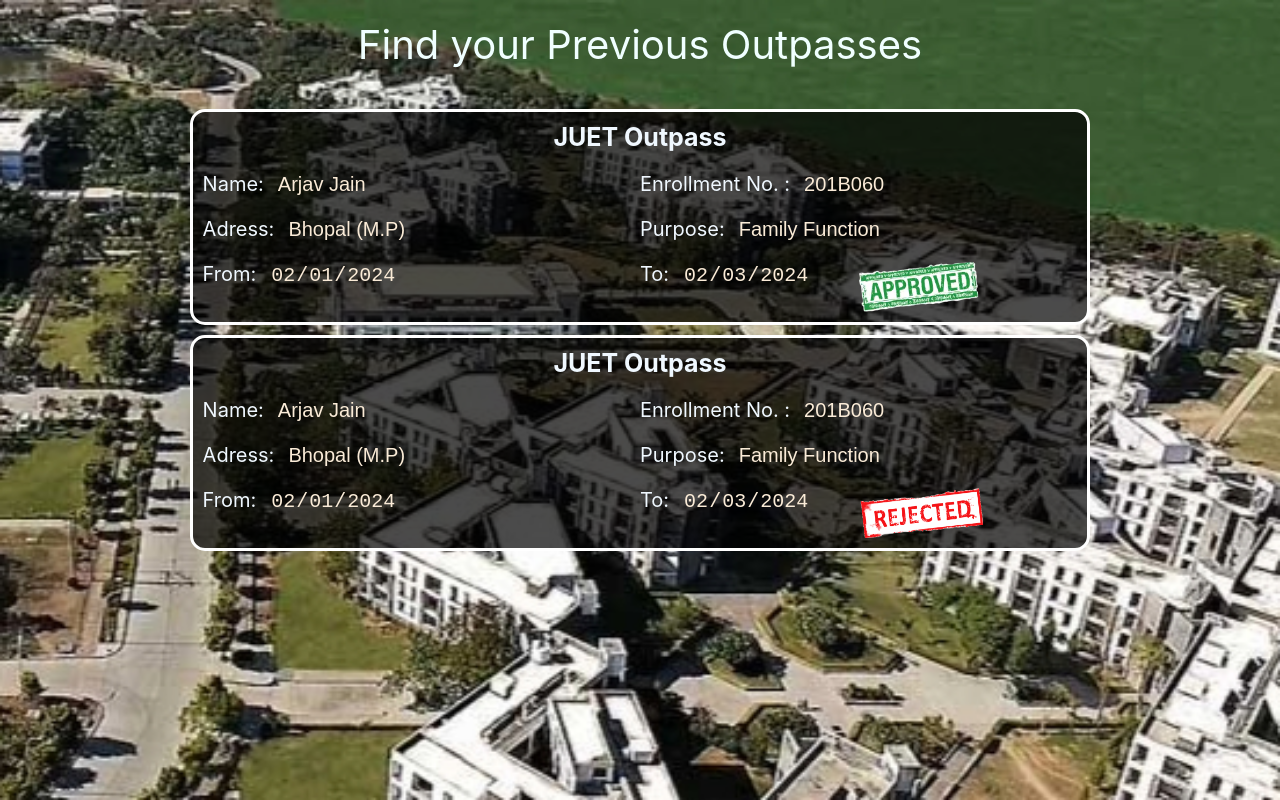
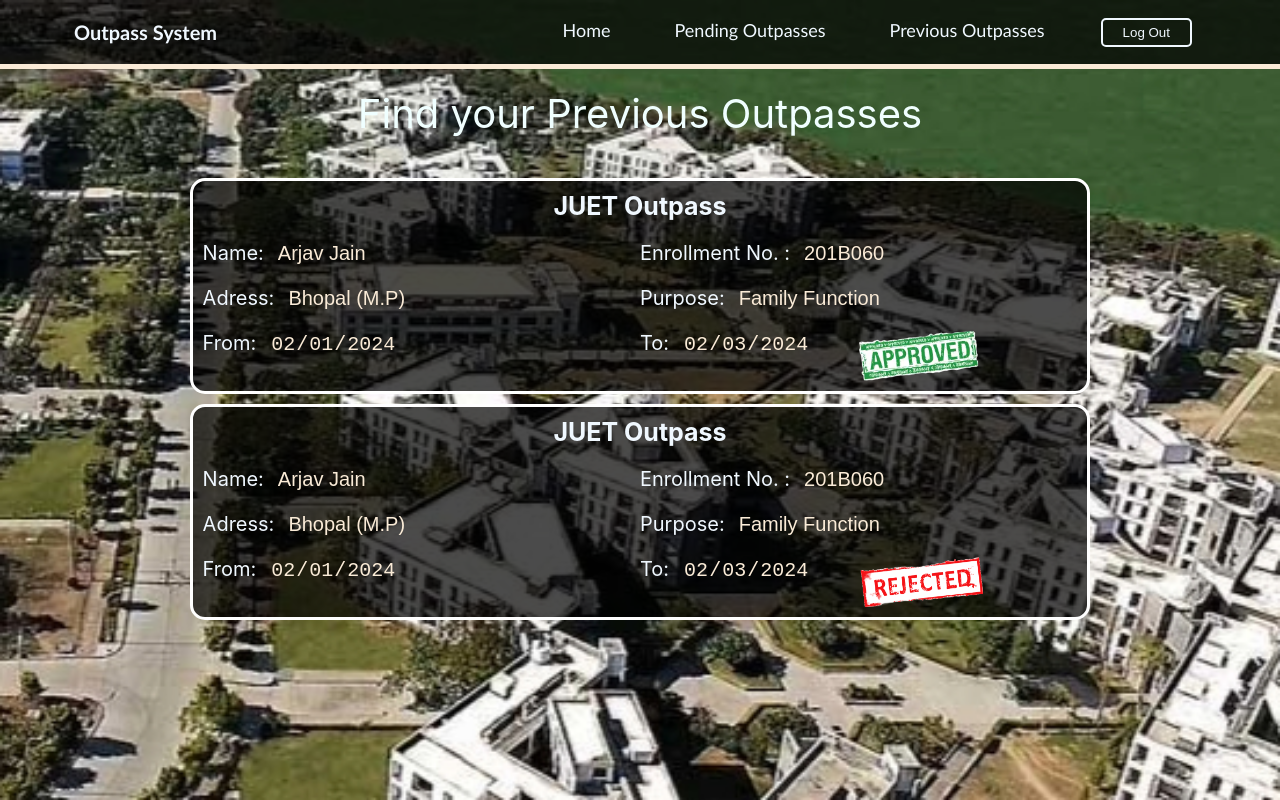
Before and after one commit to github-arjav/College-Outpass-System, a React (Create React App) app in the folder client/: page /WardenPrevOutpasses in a window 1280 px wide. Built offline with nearby package versions, Linux system fonts and the light colour scheme.

Commit message:
Added navbar for better navigation

```diff
--- a/client/src/AllRoutes.jsx
+++ b/client/src/AllRoutes.jsx
@@ -19,6 +19,8 @@ import RejectedOutpassDetails from "./Pages/OutpassDetails/RejectedOutpassDetail
 import PendingOutpassDetails from "./Pages/OutpassDetails/PendingOutpassDetails";
 import WardenPendingOutpassDetails from "./Pages/OutpassDetails/WardenPendingOutpassDetails";
 import WardenPrevOutpasses from "./Pages/PreviousOutpasses/WardenPrevOutpasses";
+import WardenNavbar from "./Components/Navbar/WardenNavbar";
+import StudentNavbar from "./Components/Navbar/StudentNavbar";
 
 const AllRoutes = () => {
     return(
@@ -41,6 +43,8 @@ const AllRoutes = () => {
             <Route path="/PendingOutpassDetails" element={<PendingOutpassDetails/>}/>
             <Route path="/WardenPendingOutpassDetails" element={<WardenPendingOutpassDetails/>}/>
             <Route path="/WardenPrevOutpasses" element={<WardenPrevOutpasses/>}/>
+            <Route path="WardenNavbar" element={<WardenNavbar/>}/>
+            <Route path="StudentNavbar" element={<StudentNavbar/>}/>
         </Routes>
     )
 }
--- /dev/null
+++ b/client/src/Components/Navbar/Navbar.css
@@ -0,0 +1,54 @@
+.navbar{
+    top: 0;
+    width: 100%;
+    border-bottom: solid 5px antiquewhite;
+    display: flex;
+    align-items: center;
+    justify-content: space-between;
+    padding: 0 4rem;
+    position: sticky;
+    background-color: rgb(0,0,0);
+    background-color: rgba(0,0,0, 0.7);
+    color: aliceblue;
+}
+
+
+.nav-item{
+    font-family: 'Gill Sans', 'Gill Sans MT', Calibri, 'Trebuchet MS', sans-serif;
+    font-size: 18px;
+}
+
+.nav-text{
+    font-size: 20px;
+    font-weight: bold;
+    padding: 0 10px;
+}
+
+.content-i{
+    text-decoration: none;
+    color: aliceblue;
+    padding: 5px 8px;
+    cursor: pointer;
+    margin: 0 1.5rem;
+    transition: 0.2s;
+}
+
+.content-i:hover{
+    border-bottom: solid 2px aliceblue;
+    transition: 0.2s;
+}
+
+.logout{
+    padding: 5px 20px;
+    border: solid 2px;
+    border-radius: 5px;
+    color: aliceblue;
+    background: transparent;
+    transition: 0.3s;
+}
+
+.logout:hover{
+    background: aliceblue;
+    color: black;
+    transition: 0.3s;
+}
--- /dev/null
+++ b/client/src/Components/Navbar/StudentNavbar.jsx
@@ -0,0 +1,28 @@
+import React from 'react'
+import {Link, useNavigate} from 'react-router-dom'
+
+import './Navbar.css'
+
+const StudentNavbar = () => {
+
+    const navigate = useNavigate()
+
+    const handleLogout = () => {
+      navigate('/')
+    }
+
+  return (
+    <div className="navbar">
+        <div className="nav-item nav-text"><p>Outpass System</p></div>
+        <div className="nav-item nav-links">
+          <Link to='/StudentHomePage' className='content-i'>Home</Link>
+          <Link to='/Form' className="content-i">Apply for Outpass</Link>
+          <Link to='/StudentPendingOutpasses' className="content-i">Pending Outpasses</Link>
+          <Link to='/StudentPrevOutpasses' className='content-i'>Previous Outpasses</Link>
+          <button className="content-i logout" onClick={handleLogout}>Log Out</button>
+        </div>
+    </div>
+  )
+}
+
+export default StudentNavbar
--- /dev/null
+++ b/client/src/Components/Navbar/WardenNavbar.jsx
@@ -0,0 +1,27 @@
+import React from 'react'
+import {Link, useNavigate} from 'react-router-dom'
+
+import './Navbar.css'
+
+const WardenNavbar = () => {
+
+  const navigate = useNavigate()
+
+  const handleLogout = () => {
+    navigate('/')
+  }
+
+  return (
+    <div className="navbar">
+        <div className="nav-item nav-text"><p>Outpass System</p></div>
+        <div className="nav-item nav-links">
+          <Link to='/WardenHomePage' className='content-i'>Home</Link>
+          <Link to='/WardenPendingOutpasses' className="content-i">Pending Outpasses</Link>
+          <Link to='/WardenPrevOutpasses' className='content-i'>Previous Outpasses</Link>
+          <button className="content-i logout" onClick={handleLogout}>Log Out</button>
+        </div>
+    </div>
+  )
+}
+
+export default WardenNavbar
--- a/client/src/Pages/OutpassForm/Form.css
+++ b/client/src/Pages/OutpassForm/Form.css
@@ -158,3 +158,10 @@
     grid-column: 3 / span 4;
     color: greenyellow;
 }
+
+.nav-bar{
+    position: absolute;
+    top: 0;
+    width: 100%;
+    z-index: 2;
+}
--- a/client/src/Pages/OutpassForm/Form.jsx
+++ b/client/src/Pages/OutpassForm/Form.jsx
@@ -1,6 +1,7 @@
 import React, { useState } from "react";
 
 import "./Form.css"
+import StudentNavbar from "../../Components/Navbar/StudentNavbar";
 
 const Form = () => {
 
@@ -19,6 +20,7 @@ const Form = () => {
     return(
         <div className="form">
             <div className="bimage"></div>
+            <div className="nav-bar"><StudentNavbar/></div>
             <div className="form-box">
                 <form className="outpass-form" onSubmit={handleApply}>
                     <p className="form-text">Fill out this form to apply for outpass</p>
--- a/client/src/Pages/PendingOutpasses/StudentPendingOutpasses.jsx
+++ b/client/src/Pages/PendingOutpasses/StudentPendingOutpasses.jsx
@@ -1,12 +1,14 @@
 import React from "react";
 
 import StudentAppliedOutpass from "../../Components/Outpasses/StudentAppliedOutpass"
+import StudentNavbar from "../../Components/Navbar/StudentNavbar"
 
 import "./StudentPendingOutpasses.css"
 
 const StudentPendingOutpasses = () => {
     return(
         <div className="s-pending">
+            <StudentNavbar/>
             <h1>Find your Pending Outpasses</h1>
             <div className="outpasses">
                 <StudentAppliedOutpass />
--- a/client/src/Pages/PendingOutpasses/WardenPendingOutpasses.jsx
+++ b/client/src/Pages/PendingOutpasses/WardenPendingOutpasses.jsx
@@ -1,12 +1,14 @@
 import React from "react";
 
 import WardenPendingOutpass from "../../Components/Outpasses/WardenPendingOutpass"
+import WardenNavbar from "../../Components/Navbar/WardenNavbar";
 
 import "./WardenPendingOutpasses.css"
 
 const WardenPendingOutpasses = () => {
     return(
         <div className="w-pending">
+            <WardenNavbar/>
             <h1>Find your Pending Outpasses</h1>
             <div className="woutpasses">
                 <WardenPendingOutpass/>
--- a/client/src/Pages/PreviousOutpasses/StudentPrevOutpasses.jsx
+++ b/client/src/Pages/PreviousOutpasses/StudentPrevOutpasses.jsx
@@ -2,12 +2,14 @@ import React from "react";
 
 import StudentApprovedOutpass from "../../Components/Outpasses/StudentApprovedOutpass"
 import StudentRejectedOutpass from "../../Components/Outpasses/StudentRejectedOutpass"
+import StudentNavbar from "../../Components/Navbar/StudentNavbar"
 
 import "./StudentPrevOutpasses.css"
 
 const StudentPrevOutpasses = () => {
     return(
         <div className="s-prev">
+            <StudentNavbar/>
             <h1>Find your Previous Applied Outpasses</h1>
             <div className="outpasses">
                 <StudentApprovedOutpass/>
--- a/client/src/Pages/PreviousOutpasses/WardenPrevOutpasses.jsx
+++ b/client/src/Pages/PreviousOutpasses/WardenPrevOutpasses.jsx
@@ -2,12 +2,14 @@ import React from "react";
 
 import StudentApprovedOutpass from "../../Components/Outpasses/StudentApprovedOutpass"
 import StudentRejectedOutpass from "../../Components/Outpasses/StudentRejectedOutpass"
+import WardenNavbar from "../../Components/Navbar/WardenNavbar";
 
 import "./WardenPrevOutpasses.css"
 
 const WardenPrevOutpasses = () => {
     return(
         <div className="w-prev">
+            <WardenNavbar/>
             <h1>Find your Previous Outpasses</h1>
             <div className="outpasses">
                 <StudentApprovedOutpass/>
```
Also changed, not shown: 1 other file (tests, documents, lock files or other folders).
